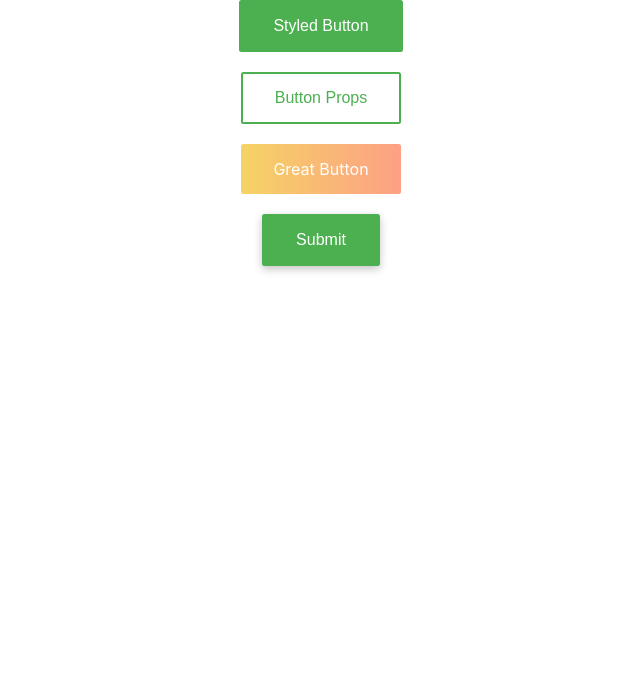
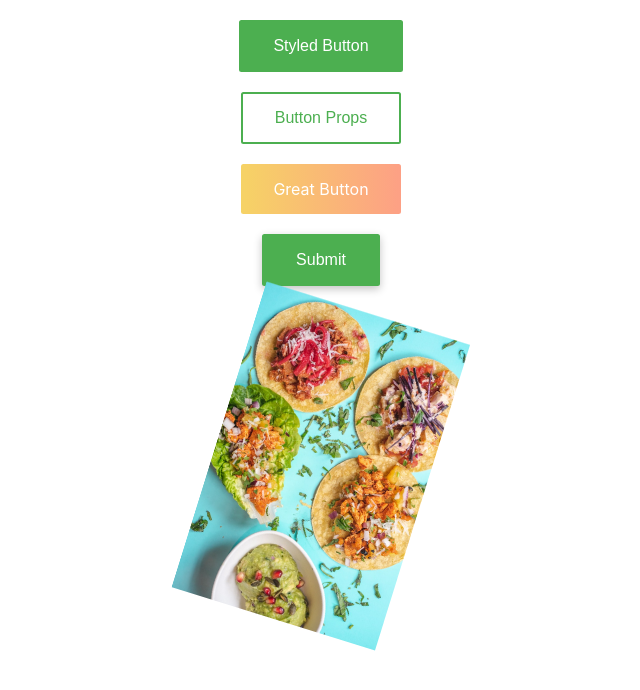
Before and after one commit to sara01rizo/react_styled_components_der_mond_, a React (Create React App) app: page / in a window 1280 px wide. Shown: the top 690 px of the page, without its empty margins (319-959 px from the left). Built offline with nearby package versions, Linux system fonts and the light colour scheme.

Commit message:
Add: animations supported from keyframes

```diff
--- a/src/App.js
+++ b/src/App.js
@@ -1,10 +1,17 @@
 import StyledButton, { GreatButton, SubmitButton } from './components/Button/Button'
 import './App.css';
+import './styles.css';
+import  rotationDemo from './images/rotationDemo.jpg';
+import { AnimatedLogo } from './components/Button/Button.styles';
 
 function App() {
   return (
     <div className="App">
+      {/* <img src={rotationDemo} className="App-logo" alt="rotation-demo" /> */}
       {/* <button>Button</button> */}
+      <div>
+        <br />
+      </div>
       <StyledButton>Styled Button</StyledButton>
       <div>
         <br />
@@ -18,6 +25,10 @@ function App() {
         <br />
       </div>
       <SubmitButton>Submit</SubmitButton>
+      <div>
+        <br />
+        <AnimatedLogo src={rotationDemo}/>
+      </div>
     </div>
   );
 }
--- a/src/components/Button/Button.styles.js
+++ b/src/components/Button/Button.styles.js
@@ -1,4 +1,4 @@
-import styled from "styled-components";
+import styled, {keyframes} from "styled-components";
 
 export const StyledButton = styled.button`
   cursor: pointer;
@@ -34,4 +34,19 @@ export const SubmitButton = styled(StyledButton).attrs({
     }
 `
 
+const rotate = keyframes`
+    from {
+        transform: rotate(0deg);
+    }
+    to {
+        transform: rotate(360deg);
+    }
+`
+
+export const AnimatedLogo = styled.img`
+    height: 40vmin;
+    pointer-events: none;
+    animation: ${rotate} infinite 10s linear;
+`
+
 // attr can accept props in a function
--- /dev/null
+++ b/src/styles.css
@@ -0,0 +1,19 @@
+.App-logo {
+    height: 40vmin;
+    pointer-events: none;
+  }
+
+  @media (prefers-reduced-motion: no-preference) {
+    .App-logo {
+      animation: App-logo-spin 2s;
+    }
+}
+
+@keyframes App-logo-spin {
+    from {
+      transform: rotate(0deg);
+    }
+    to {
+      transform: rotate(90deg);
+    }
+}
```
Also changed, not shown: src/images/rotationDemo.jpg (added), 1 other file (tests, documents, lock files or other folders).
